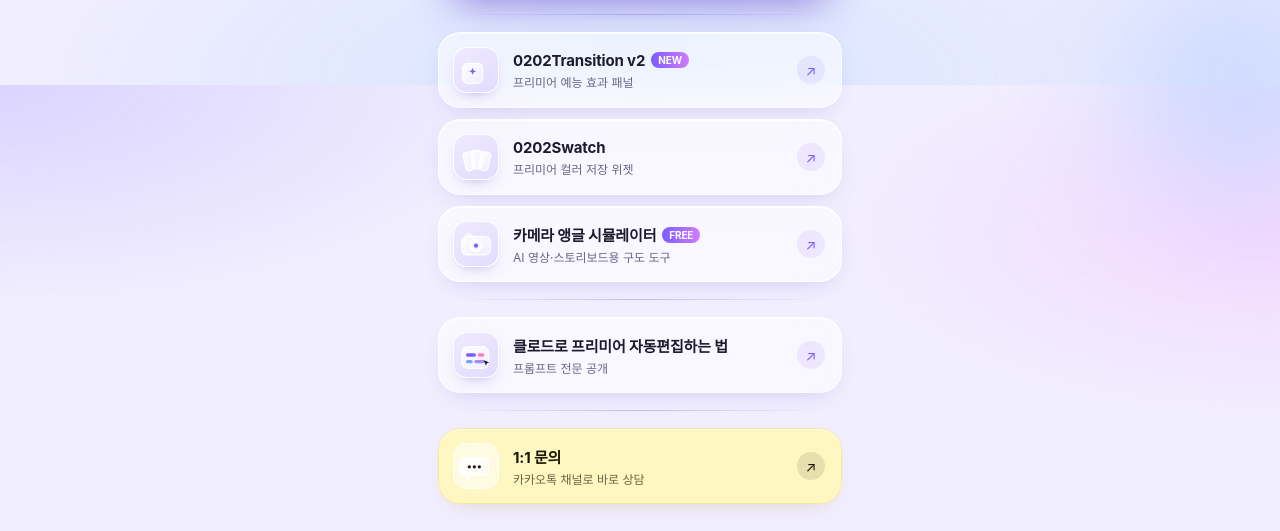
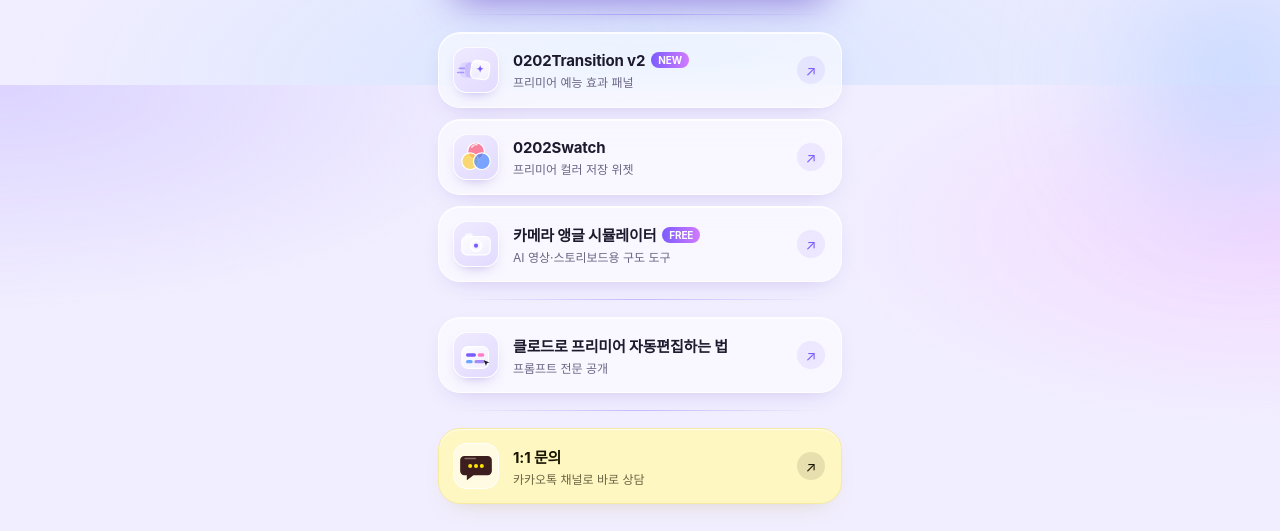
Before and after one commit to onleeyoo/contact, a plain HTML site: page index.html in a window 1280 px wide. Shown: the part 715-1246 px from the top of the page. Drawn offline with Linux system fonts and the light colour scheme; a web font is replaced by a local one.

Commit message:
스와치 삼원색, 트랜지션 모션 아이콘, 문의 아이콘 대비 강화
Co-Authored-By: Claude Opus 5.5 <noreply@anthropic.com>
Claude-Session: https://claude.ai/code/session_01EN3DvooTCX3jJheV6Sh815

```diff
--- a/index.html
+++ b/index.html
@@ -175,12 +175,12 @@
       </a>
       <hr class="divider" aria-hidden="true">
       <a class="card reveal" style="animation-delay:0.21s" href="https://www.0202production.com/shop_view/?idx=8" target="_blank" rel="noopener">
-        <span class="icon"><svg aria-hidden="true" width="40" height="40" viewBox="0 0 48 48"><defs><linearGradient id="gl2" x1="0" y1="0" x2="1" y2="1"><stop offset="0" stop-color="#fff" stop-opacity=".9"/><stop offset="1" stop-color="#fff" stop-opacity=".45"/></linearGradient></defs><rect x="8" y="16" width="24" height="24" rx="6" fill="url(#gl2)" stroke="#fff" stroke-width="1.4"/><path d="M20 21c.6 3.2 1.4 4 4.6 4.6-3.2.6-4 1.4-4.6 4.6-.6-3.2-1.4-4-4.6-4.6 3.2-.6 4-1.4 4.6-4.6z" fill="#7b5cff"/></svg></span>
+        <span class="icon"><svg aria-hidden="true" width="40" height="40" viewBox="0 0 48 48"><defs><linearGradient id="gl2" x1="0" y1="0" x2="1" y2="1"><stop offset="0" stop-color="#fff" stop-opacity=".95"/><stop offset="1" stop-color="#fff" stop-opacity=".5"/></linearGradient></defs><rect x="5" y="15" width="18" height="18" rx="5" fill="#a68bff" fill-opacity=".18"/><rect x="11" y="15" width="18" height="18" rx="5" fill="#a68bff" fill-opacity=".32"/><path d="M4 22h6M2 27h7" stroke="#8b7bff" stroke-width="2" stroke-linecap="round" opacity=".7"/><rect x="18" y="13" width="22" height="22" rx="6" fill="url(#gl2)" stroke="#fff" stroke-width="1.4" transform="rotate(8 29 24)"/><path d="M29 18c.6 3.2 1.4 4 4.6 4.6-3.2.6-4 1.4-4.6 4.6-.6-3.2-1.4-4-4.6-4.6 3.2-.6 4-1.4 4.6-4.6z" fill="#7b5cff"/></svg></span>
         <span class="txt"><strong>0202Transition v2<span class="badge">NEW</span></strong><small>프리미어 예능 효과 패널</small></span>
         <span class="arrow">↗</span>
       </a>
       <a class="card reveal" style="animation-delay:0.26s" href="https://www.0202production.com/shop_view/?idx=7" target="_blank" rel="noopener">
-        <span class="icon"><svg aria-hidden="true" width="40" height="40" viewBox="0 0 48 48"><defs><linearGradient id="gl3" x1="0" y1="0" x2="1" y2="1"><stop offset="0" stop-color="#fff" stop-opacity=".9"/><stop offset="1" stop-color="#fff" stop-opacity=".45"/></linearGradient></defs><rect x="10" y="18" width="12" height="22" rx="4" fill="url(#gl3)" stroke="#fff" stroke-width="1.4" transform="rotate(-14 16 29)"/><rect x="19" y="16" width="12" height="22" rx="4" fill="url(#gl3)" stroke="#fff" stroke-width="1.4"/><rect x="28" y="18" width="12" height="22" rx="4" fill="url(#gl3)" stroke="#fff" stroke-width="1.4" transform="rotate(14 34 29)"/></svg></span>
+        <span class="icon"><svg aria-hidden="true" width="40" height="40" viewBox="0 0 48 48"><circle cx="24" cy="17" r="10" fill="#ff5c7a" fill-opacity=".72" stroke="#fff" stroke-width="1.4"/><circle cx="17" cy="29" r="10" fill="#ffd23f" fill-opacity=".72" stroke="#fff" stroke-width="1.4"/><circle cx="31" cy="29" r="10" fill="#4d8bff" fill-opacity=".72" stroke="#fff" stroke-width="1.4"/><path d="M19 12a8 8 0 0 1 6-3" stroke="#fff" stroke-width="2" stroke-linecap="round" opacity=".8"/></svg></span>
         <span class="txt"><strong>0202Swatch</strong><small>프리미어 컬러 저장 위젯</small></span>
         <span class="arrow">↗</span>
       </a>
@@ -197,7 +197,7 @@
       </a>
       <hr class="divider" aria-hidden="true">
       <a class="card kakao reveal" style="animation-delay:0.41s" href="https://pf.kakao.com/_cLTxnX/chat" target="_blank" rel="noopener">
-        <span class="icon"><svg aria-hidden="true" width="40" height="40" viewBox="0 0 48 48"><defs><linearGradient id="gl6" x1="0" y1="0" x2="1" y2="1"><stop offset="0" stop-color="#fff" stop-opacity=".9"/><stop offset="1" stop-color="#fff" stop-opacity=".45"/></linearGradient></defs><path d="M10 14h24a5 5 0 0 1 5 5v11a5 5 0 0 1-5 5H20l-7 5v-5h-3a5 5 0 0 1-5-5V19a5 5 0 0 1 5-5z" fill="url(#gl6)" stroke="#fff" stroke-width="1.4"/><circle cx="16" cy="25" r="2" fill="#1d1a2e"/><circle cx="22" cy="25" r="2" fill="#1d1a2e"/><circle cx="28" cy="25" r="2" fill="#1d1a2e"/></svg></span>
+        <span class="icon"><svg aria-hidden="true" width="40" height="40" viewBox="0 0 48 48"><path d="M10 12h28a5 5 0 0 1 5 5v13a5 5 0 0 1-5 5H21l-8 6v-6h-3a5 5 0 0 1-5-5V17a5 5 0 0 1 5-5z" fill="#3c1e1e"/><path d="M11 15h12" stroke="#fff" stroke-width="2" stroke-linecap="round" opacity=".35"/><circle cx="17" cy="24" r="2.4" fill="#fee500"/><circle cx="24" cy="24" r="2.4" fill="#fee500"/><circle cx="31" cy="24" r="2.4" fill="#fee500"/></svg></span>
         <span class="txt"><strong>1:1 문의</strong><small>카카오톡 채널로 바로 상담</small></span>
         <span class="arrow">↗</span>
       </a>
```
